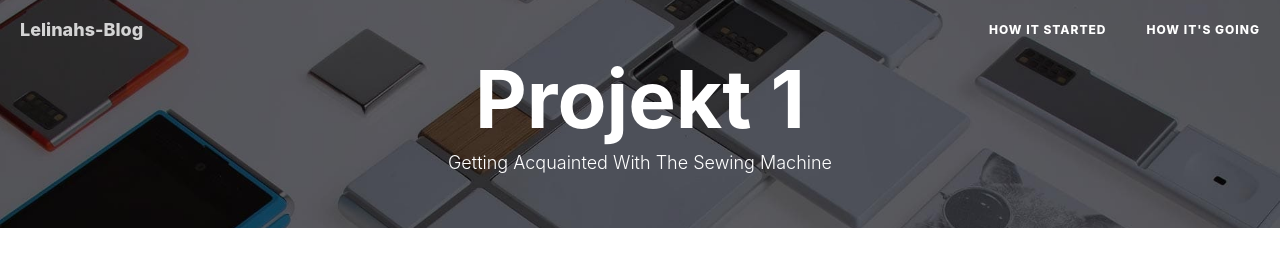
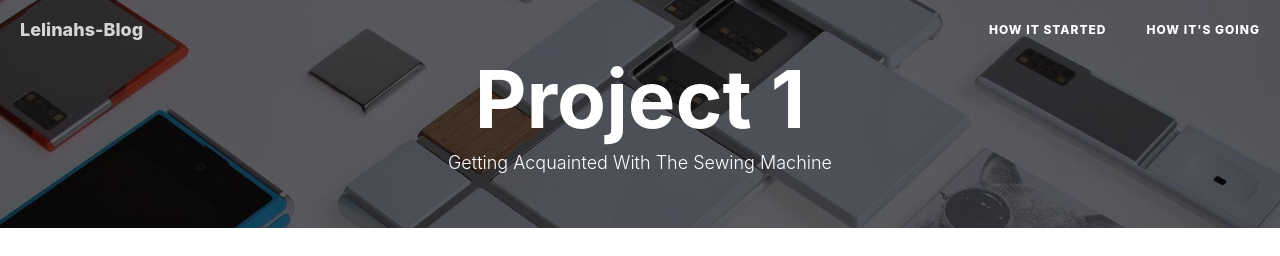
Before and after one commit to Lelinah/lelinah.github.io, a Jekyll site: the page built from _projects/sewing.html, in a window 1280 px wide. Shown: the top 256 px of the page. Built offline with Jekyll 4.4.1, drawn with Linux system fonts in a browser that asks for light colours; nearby versions of some CDN libraries; library files that are not in the unit come from our copies; comment, search, counter and statistics services are not loaded.

Commit message:
small corrections

```diff
--- a/_projects/sewing.html
+++ b/_projects/sewing.html
@@ -1,8 +1,8 @@
 ---
 layout: project_layout
-title: Projekt 1
+title: Project 1
 description: Getting Acquainted With The Sewing Machine
-project_title: Projekt 1 - Getting Acquainted With The Sewing Machine
+project_title: Project 1 - Getting Acquainted With The Sewing Machine
 started : true
 ---
 
```
Also changed, not shown: _drafts/2020-11-19-First-Post-Sewing.md (+1 -1 lines).
